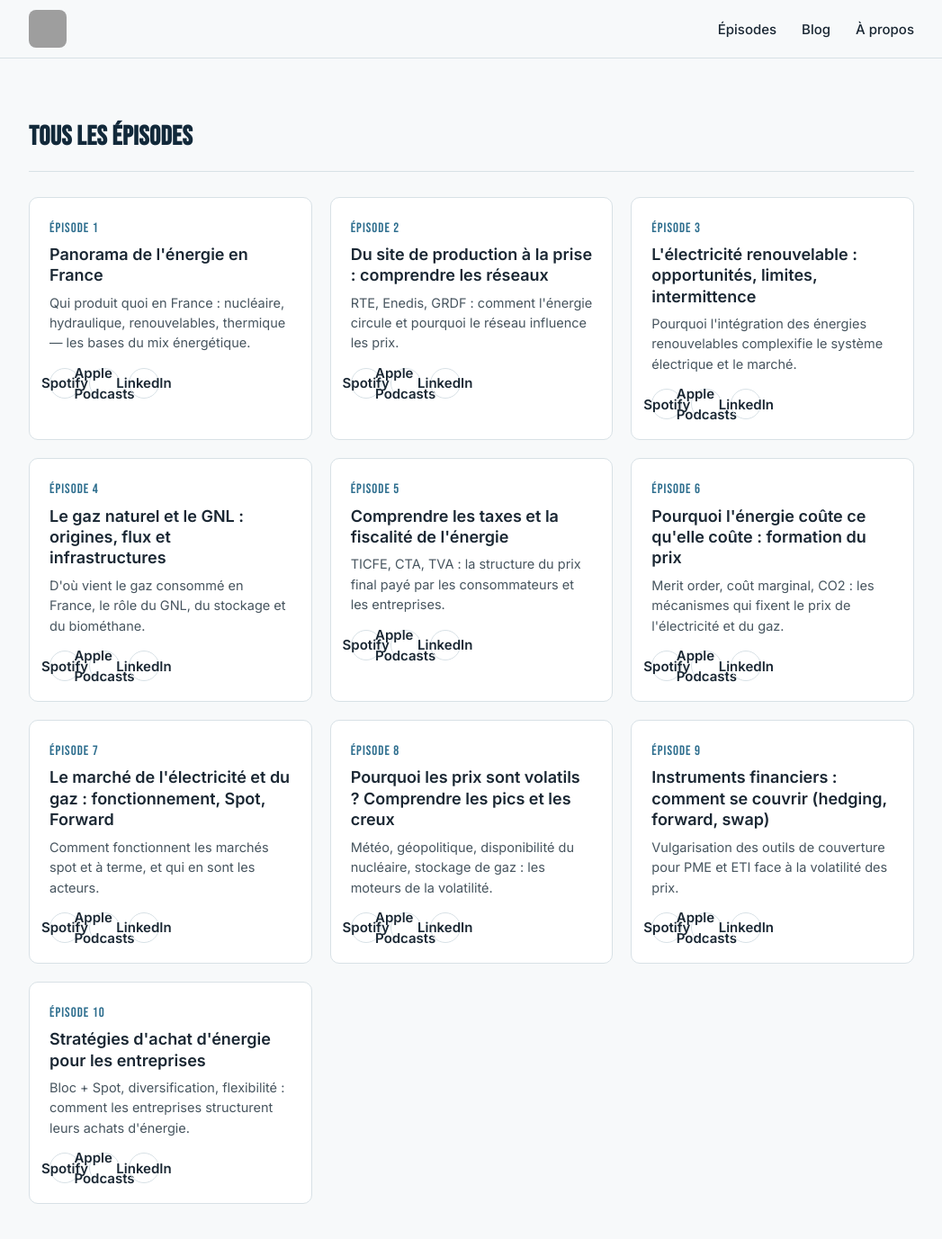
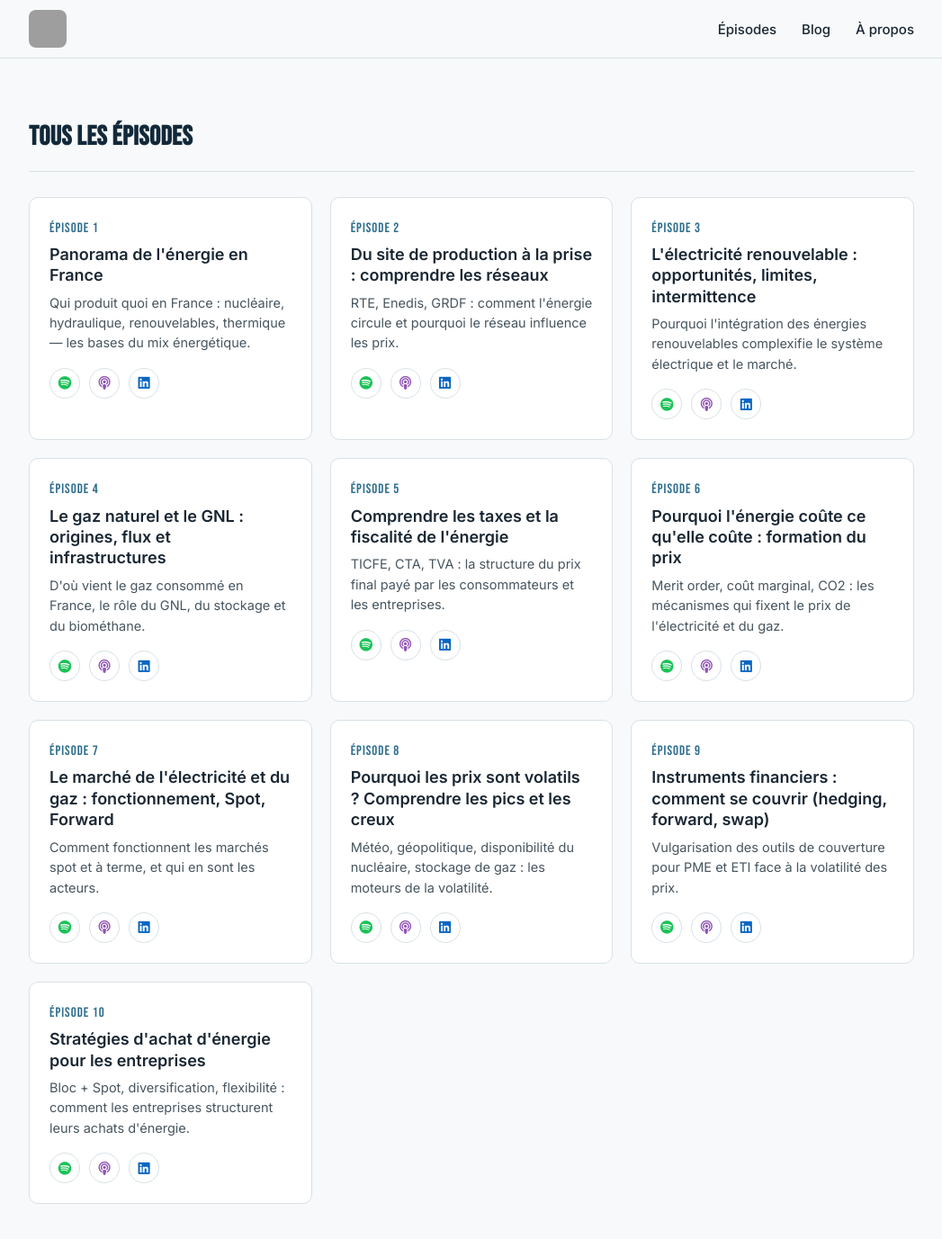
Before and after one commit to InsideEnergyMarkets/Inside-Energy-Markets, a Jekyll site: the page built from episodes/index.html, in a window 1280 px wide and 1400 px high. Shown: the top 1377 px of the window at 90% size, without its empty margins (116-1163 px from the left). Built offline with Jekyll 4.4.1, drawn with Linux system fonts in a browser that asks for light colours; grey boxes are pictures that could not be loaded.

Commit message:
Enhance listen links with icons
Updated the listen links section to use icons for Spotify, Apple Podcasts, and LinkedIn.

```diff
--- a/episodes/index.html
+++ b/episodes/index.html
@@ -15,11 +15,11 @@
         <p class="num">Épisode {{ ep.number }}</p>
         <h3>{{ ep.title }}</h3>
         <p>{{ ep.description }}</p>
-        <div class="listen-links">
-          <a href="{{ ep.spotify }}" target="_blank">Spotify</a>
-          <a href="{{ ep.apple }}" target="_blank">Apple Podcasts</a>
-          <a href="https://www.linkedin.com/" target="_blank">LinkedIn</a>
-        </div>
+<div class="listen-links">
+  <a class="spotify" href="{{ ep.spotify }}" target="_blank" aria-label="Spotify"><i class="fa-brands fa-spotify"></i></a>
+  <a class="apple" href="{{ ep.apple }}" target="_blank" aria-label="Apple Podcasts"><i class="fa-solid fa-podcast"></i></a>
+  <a class="linkedin" href="https://www.linkedin.com/" target="_blank" aria-label="LinkedIn"><i class="fa-brands fa-linkedin"></i></a>
+</div>
       </div>
       {% endfor %}
     </div>
```
